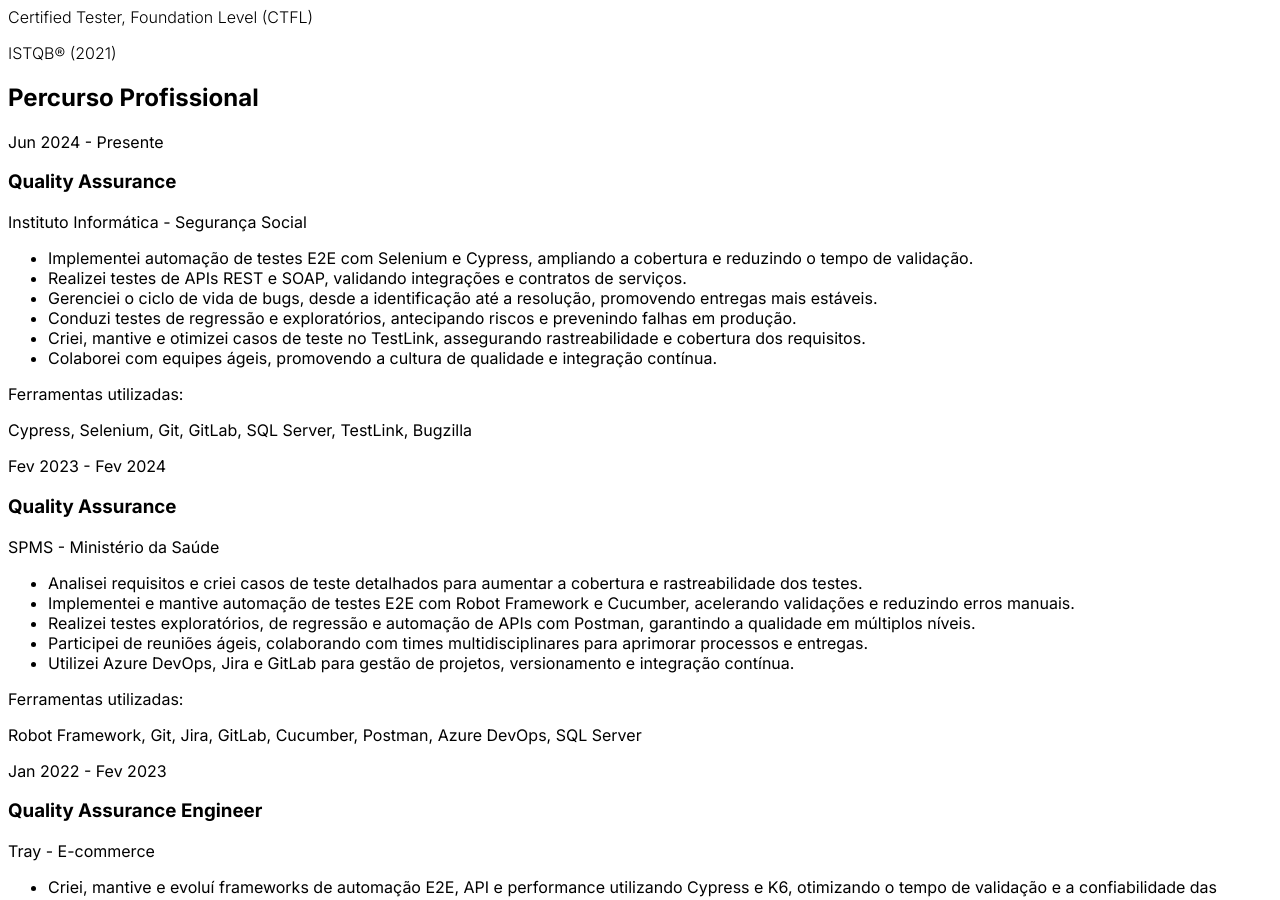
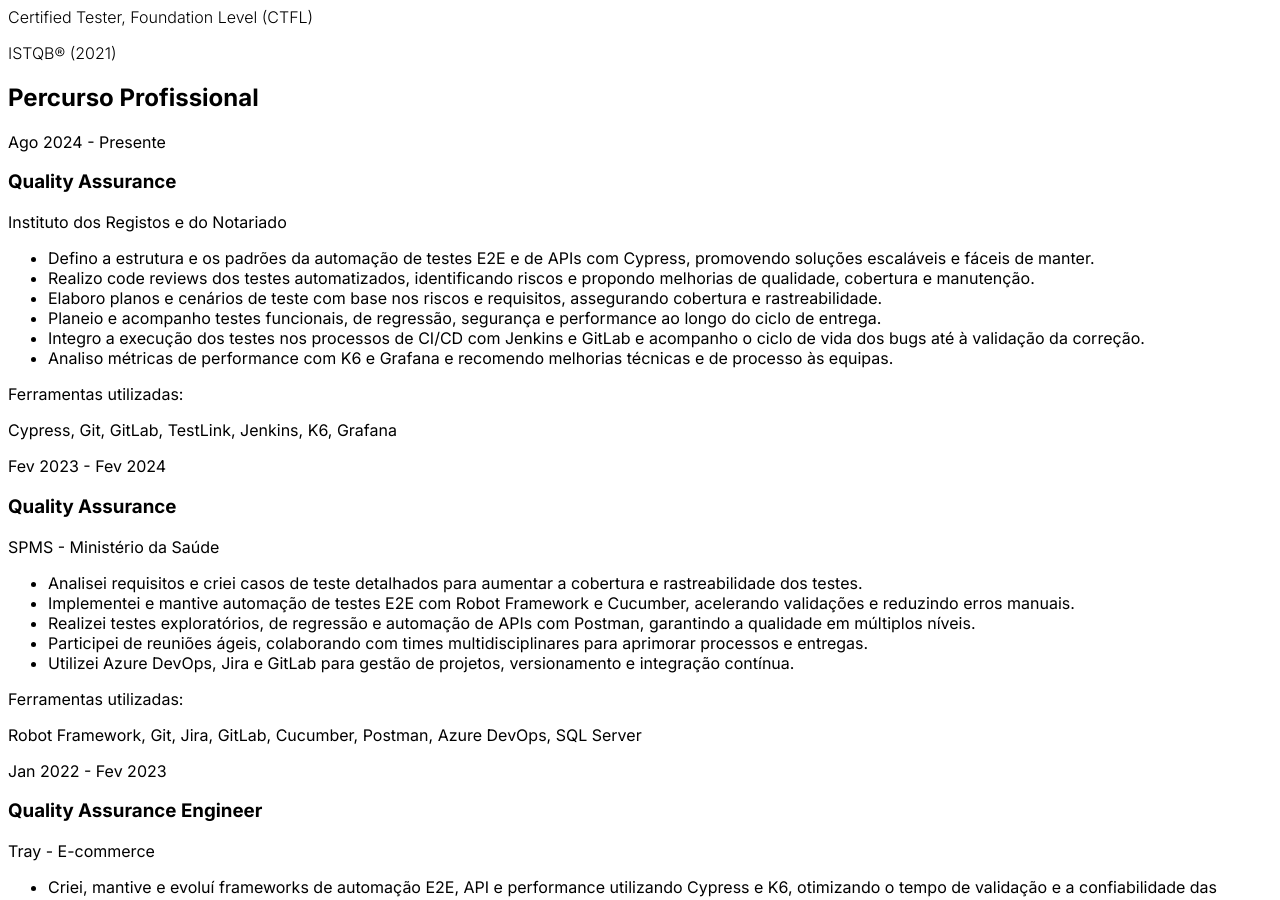
Before and after one commit to wenderson-me/portfolio, a React (Vite) app in the folder client/: page / in a window 1280 px wide. Shown: the part 960-1860 px from the top of the page. Built offline with nearby package versions, Linux system fonts and the light colour scheme; what @react-pdf/renderer would draw is missing.

Commit message:
Atualiza informações de experiência profissional, descrição das atividades realizadas.

```diff
--- a/client/src/data/portfolio.ts
+++ b/client/src/data/portfolio.ts
@@ -35,30 +35,30 @@ export const experiences = [
   {
     id: '1',
     period: {
-      pt: 'Jun 2024 - Presente',
-      en: 'Jun 2024 - Present'
+      pt: 'Ago 2024 - Presente',
+      en: 'Ago 2024 - Present'
     },
     title: 'Quality Assurance',
-    company: 'Instituto Informática - Segurança Social',
+    company: 'Instituto dos Registos e do Notariado',
     description: {
       pt: [
-        'Implementei automação de testes E2E com Selenium e Cypress, ampliando a cobertura e reduzindo o tempo de validação.',
-        'Realizei testes de APIs REST e SOAP, validando integrações e contratos de serviços.',
-        'Gerenciei o ciclo de vida de bugs, desde a identificação até a resolução, promovendo entregas mais estáveis.',
-        'Conduzi testes de regressão e exploratórios, antecipando riscos e prevenindo falhas em produção.',
-        'Criei, mantive e otimizei casos de teste no TestLink, assegurando rastreabilidade e cobertura dos requisitos.',
-        'Colaborei com equipes ágeis, promovendo a cultura de qualidade e integração contínua.'
+        'Defino a estrutura e os padrões da automação de testes E2E e de APIs com Cypress, promovendo soluções escaláveis e fáceis de manter.',
+        'Realizo code reviews dos testes automatizados, identificando riscos e propondo melhorias de qualidade, cobertura e manutenção.',
+        'Elaboro planos e cenários de teste com base nos riscos e requisitos, assegurando cobertura e rastreabilidade.',
+        'Planeio e acompanho testes funcionais, de regressão, segurança e performance ao longo do ciclo de entrega.',
+        'Integro a execução dos testes nos processos de CI/CD com Jenkins e GitLab e acompanho o ciclo de vida dos bugs até à validação da correção.',
+        'Analiso métricas de performance com K6 e Grafana e recomendo melhorias técnicas e de processo às equipas.'
       ],
       en: [
-        'Implemented E2E test automation with Selenium and Cypress, increasing coverage and reducing validation time.',
-        'Performed REST and SOAP API testing, validating integrations and service contracts.',
-        'Managed the bug lifecycle, from identification to resolution, promoting more stable releases.',
-        'Conducted regression and exploratory testing, anticipating risks and preventing production failures.',
-        'Created, maintained, and optimized test cases in TestLink, ensuring traceability and requirements coverage.',
-        'Collaborated with agile teams, promoting a quality-driven culture and continuous integration.'
+        'Define the structure and standards for E2E and API test automation with Cypress, promoting scalable and maintainable solutions.',
+        'Review automated test code, identifying risks and recommending improvements to quality, coverage, and maintainability.',
+        'Create risk- and requirements-based test plans and scenarios, ensuring coverage and traceability.',
+        'Plan and oversee functional, regression, security, and performance testing throughout the delivery lifecycle.',
+        'Integrate test execution into CI/CD processes with Jenkins and GitLab, and manage bugs through fix validation.',
+        'Analyze performance metrics with K6 and Grafana and recommend technical and process improvements to teams.'
       ]
     },
-    tools: 'Cypress, Selenium, Git, GitLab, SQL Server, TestLink, Bugzilla'
+    tools: 'Cypress, Git, GitLab, TestLink, Jenkins, K6, Grafana'
   },
   {
     id: '2',
```
